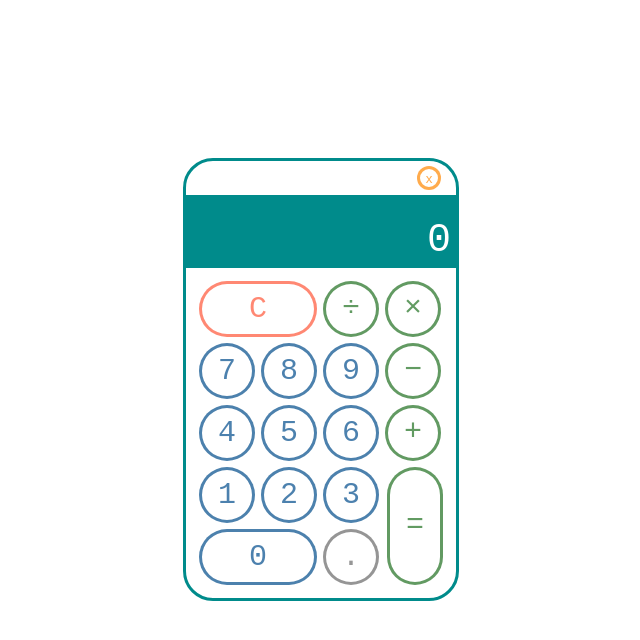
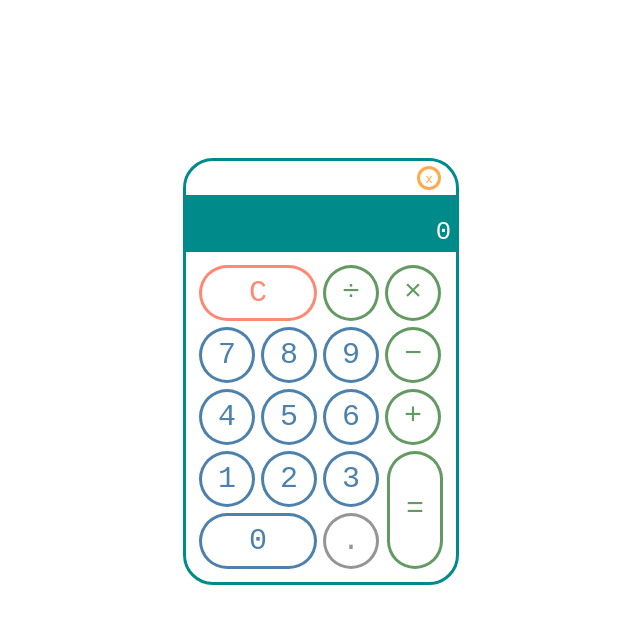
Before and after one commit to Polianskii/Calculator, a plain HTML site: page index.html in a window 1280 px wide. Shown: the whole page, without its empty margins (319-959 px from the left). Drawn offline with nearby package versions, Linux system fonts and the light colour scheme.

Commit message:
Update style.css

```diff
--- a/styles/styles.css
+++ b/styles/styles.css
@@ -66,7 +66,7 @@
 }
 
 .display__main {
-  font-size: 40px;
+  font-size: 2vw;
 }
 
 .keyboard {
```
